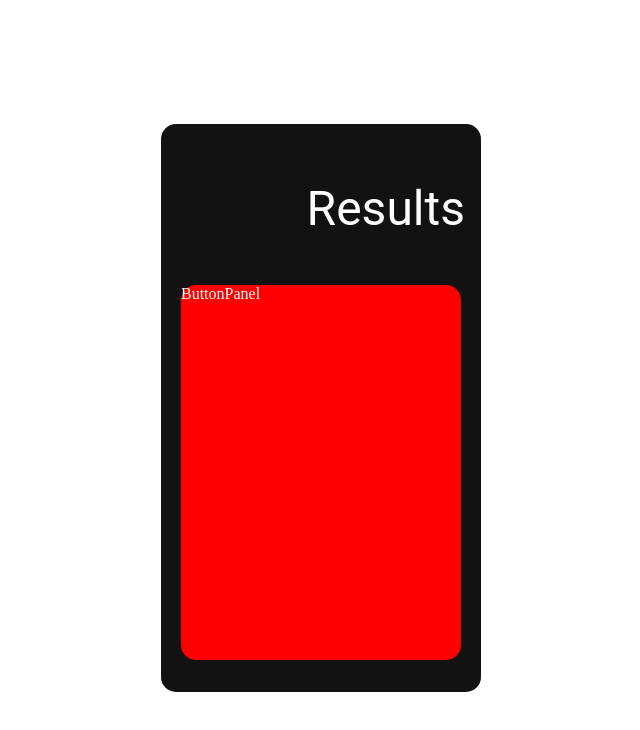
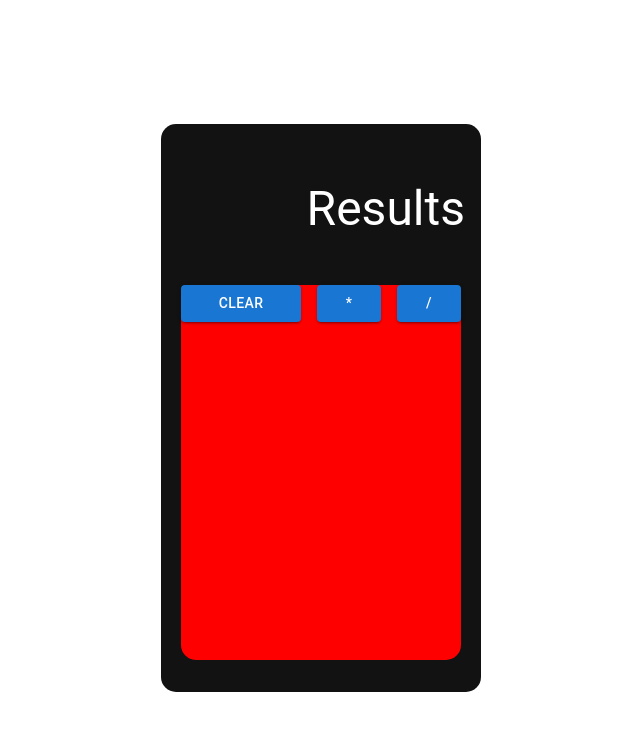
Before and after one commit to couvq/MUI-Calculator, a React (Create React App) app: page / in a window 1280 px wide. Shown: the top 730 px of the page, without its empty margins (319-959 px from the left). Built offline with nearby package versions, Linux system fonts and the light colour scheme.

Commit message:
button panel row 1 complete

```diff
--- a/src/components/ButtonPanel.js
+++ b/src/components/ButtonPanel.js
@@ -1,3 +1,4 @@
+import { Button } from '@mui/material';
 import React from 'react';
 
 const ButtonPanel = () => {
@@ -11,7 +12,20 @@ const ButtonPanel = () => {
             borderRadius: "15px",
             marginBottom: "2rem"
         }}>
-            ButtonPanel
+            <div style={{
+                display: "flex",
+                gap: "1rem",
+                width: "100%"
+            }}>
+                <Button
+                sx={{
+                    width: "50%"
+                }}
+                variant='contained'
+                >Clear</Button>
+                <Button variant='contained'>*</Button>
+                <Button variant='contained'>/</Button>
+            </div>
         </div>
     );
 }
```
